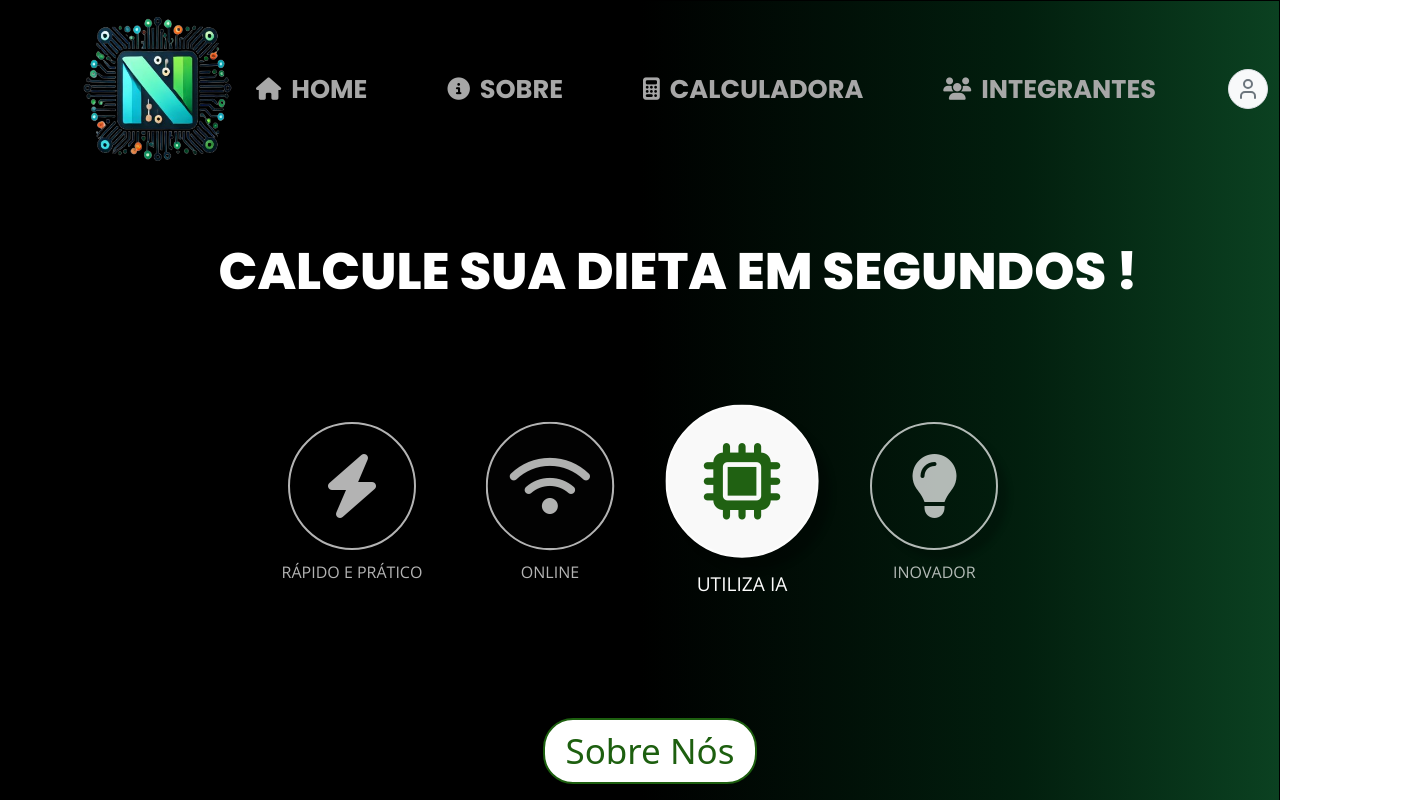
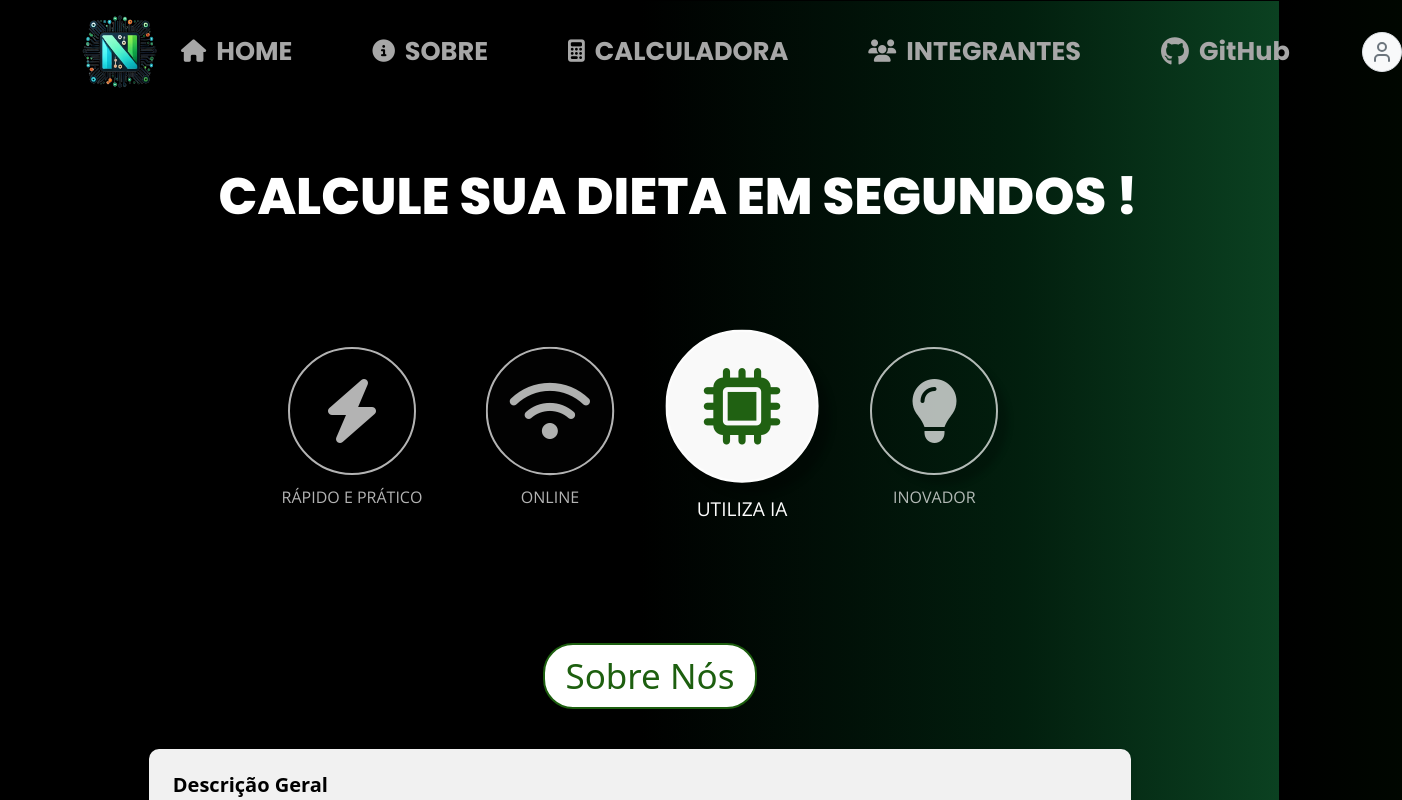
Before and after one commit to gabrielcardosoo/A3-desweb, a React (Create React App) app in the folder frontend/: page / in a window 1280 px wide. Shown: the top 800 px of the page, 1402 px wide, since content can reach past the window. Built offline with nearby package versions, Linux system fonts and the light colour scheme.

Commit message:
feat: Adiciona github na navbar

```diff
--- a/frontend/src/components/Navbar.js
+++ b/frontend/src/components/Navbar.js
@@ -26,7 +26,7 @@ function Navbar({ user, onLogout }) {
     <nav className="navbar my-navbar navbar-expand-lg navbar-dark" ref={navbarRef}>
       <div className="container d-flex align-items-center justify-content-between">
         <a className="navbar-brand" href="/">
-          <img src="/img/logo_home_public.png" alt="Logo" width="150" height="150" className="logo" />
+          <img src="/img/logo_home_public.png" alt="Logo" width="75" height="75" className="logo" />
         </a>
         <button
           className="navbar-toggler"
@@ -60,6 +60,11 @@ function Navbar({ user, onLogout }) {
                 <i className="fas fa-users"></i> INTEGRANTES
               </a>
             </li>
+            <li className="nav-item">
+              <a className='nav-link' href="https://github.com/gabrielcardosoo/A3-desweb">
+                <i className="fa-brands fa-github" style={{ fontSize: '1.8rem' }}></i> GitHub
+              </a>
+            </li>
           </ul>
         </div>
         <UserProfile
--- a/frontend/src/components/style/Navbar.css
+++ b/frontend/src/components/style/Navbar.css
@@ -27,6 +27,10 @@
     transform: scale(1.2); /* Animação de aumento no hover */
 }
 
+.github-icon {
+    font-size: 3.5rem; /* Tamanho maior apenas para este ícone */
+}
+
 /* Reduzindo o espaçamento para dispositivos móveis */
 @media (max-width: 991px) {
     .my-navbar .nav-link {
```
